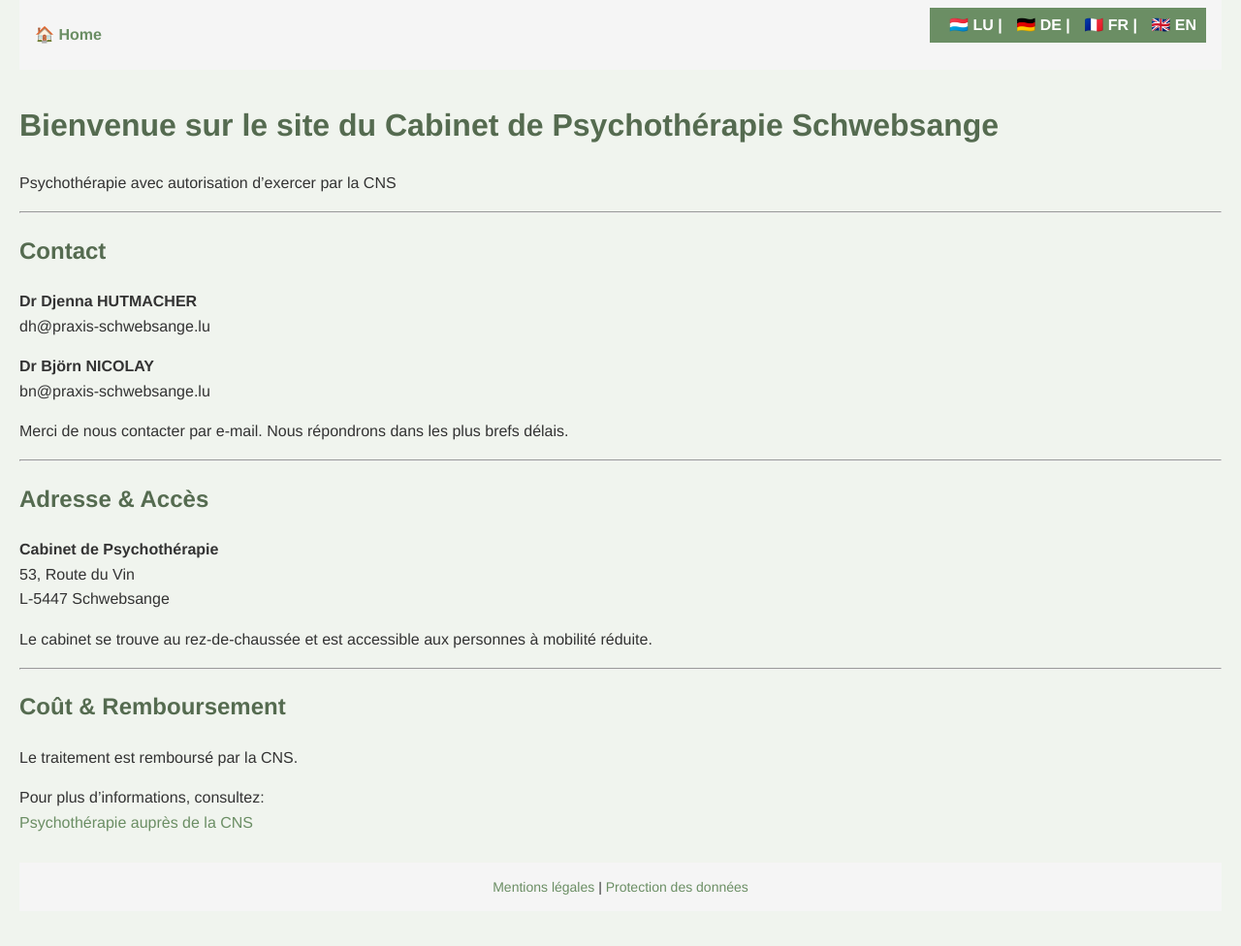
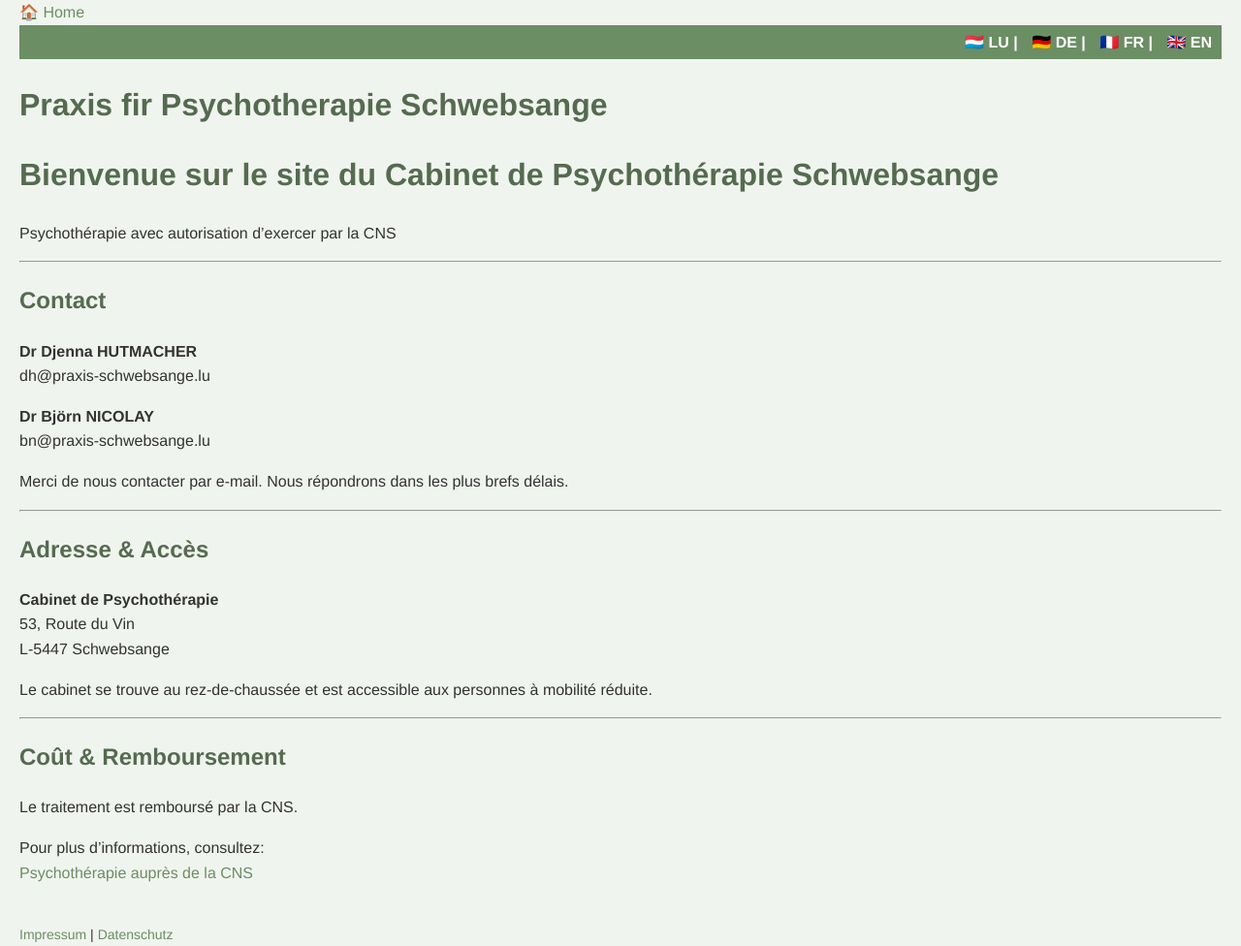
Before and after one commit to bjoernbrightside/praxis-schwebsange, a Jekyll site: the page built from fr/index.md, in a window 1280 px wide. Shown: the whole page at 97% size. Built offline with Jekyll 4.4.1, drawn with Linux system fonts in a browser that asks for light colours; our own code applies the rules of GitHub Pages for plain Markdown files; before the commit the page ends 940 px from its top, so only the background shows below that.

Commit message:
Update default.html

```diff
--- a/_layouts/default.html
+++ b/_layouts/default.html
@@ -2,41 +2,61 @@
 <html lang="{{ page.lang }}">
 <head>
   <meta charset="UTF-8">
-  <title>{{ page.title }}</title>
+  <meta name="viewport" content="width=device-width, initial-scale=1">
+
+  <!-- SEO -->
+  <title>{{ page.title }} | Praxis fir Psychotherapie Schwebsange</title>
+  <meta name="description" content="{{ page.description | default: 'Praxis fir Psychotherapie Schwebsange – professionelle psychotherapeutische Begleitung für Erwachsene, Kinder und Jugendliche.' }}">
+  <meta name="keywords" content="Praxis fir Psychotherapie, Psychotherapie Schwebsange, Psychotherapeut, Psychotherapie Luxemburg, kognitive Verhaltenstherapie, ACT, Schematherapie">
+  <link rel="canonical" href="{{ page.url | absolute_url }}">
+
+  <!-- CSS -->
   <link rel="stylesheet" href="{{ '/assets/css/custom.css' | relative_url }}">
+
+  <!-- Structured Data für Google -->
+  <script type="application/ld+json">
+  {
+    "@context": "https://schema.org",
+    "@type": "MedicalOrganization",
+    "name": "Praxis fir Psychotherapie Schwebsange",
+    "url": "https://praxis-schwebsange.lu",
+    "address": {
+      "@type": "PostalAddress",
+      "streetAddress": "53, Route du Vin",
+      "addressLocality": "Schwebsange",
+      "postalCode": "L-5447",
+      "addressCountry": "LU"
+    },
+  }
+  </script>
+
 </head>
 <body>
+
+  <!-- Header mit Home Button und Sprachwahl -->
   <header>
-    <div class="top-bar" style="display:flex; justify-content: space-between; align-items:center; padding: 0.5em 1em; background:#f5f5f5;">
-      <!-- Home Button links -->
-      <div class="home-button">
-        <a href="/{{ page.lang }}/" style="text-decoration:none; font-weight:bold;">🏠 Home</a>
-      </div>
-
-      <!-- Sprachauswahl rechts -->
+    <div class="top-bar">
+      <a class="home-button" href="/{{ page.lang }}/">🏠 Home</a>
       <div class="language-bar">
-        <a href="/lu/" title="Luxemburgisch">🇱🇺 LU</a> |
+        <a href="/lu/" title="Luxemburgish">🇱🇺 LU</a> |
         <a href="/de/" title="Deutsch">🇩🇪 DE</a> |
-        <a href="/fr/" title="Französisch">🇫🇷 FR</a> |
-        <a href="/en/" title="Englisch">🇬🇧 EN</a>
+        <a href="/fr/" title="Français">🇫🇷 FR</a> |
+        <a href="/en/" title="English">🇬🇧 EN</a>
       </div>
     </div>
-
-    <!-- Titel der Seite (optional, kann entfernt werden, wenn du direkt mit Text starten willst) -->
-    <h1 style="text-align:center; margin-top:1em;">{{ site.title }}</h1>
+    <h1>{{ page.header | default: "Praxis fir Psychotherapie Schwebsange" }}</h1>
   </header>
 
+  <!-- Content -->
   <main>
     {{ content }}
   </main>
 
-  <footer style="text-align:center; margin-top:2em; padding:1em; background:#f5f5f5;">
-    <a href="/{{ page.lang }}/impressum/">
-      {% if page.lang == "de" %}Impressum{% elsif page.lang == "fr" %}Mentions légales{% elsif page.lang == "en" %}Imprint{% else %}Impressum{% endif %}
-    </a> |
-    <a href="/{{ page.lang }}/datenschutz/">
-      {% if page.lang == "de" %}Datenschutz{% elsif page.lang == "fr" %}Protection des données{% elsif page.lang == "en" %}Privacy Policy{% else %}Dateschutz{% endif %}
-    </a>
+  <!-- Footer mit Impressum & Datenschutz -->
+  <footer>
+    <a href="/{{ page.lang }}/impressum/">Impressum</a> |
+    <a href="/{{ page.lang }}/datenschutz/">Datenschutz</a>
   </footer>
+
 </body>
 </html>
```
